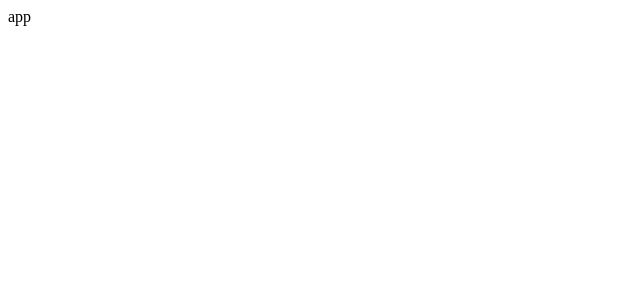
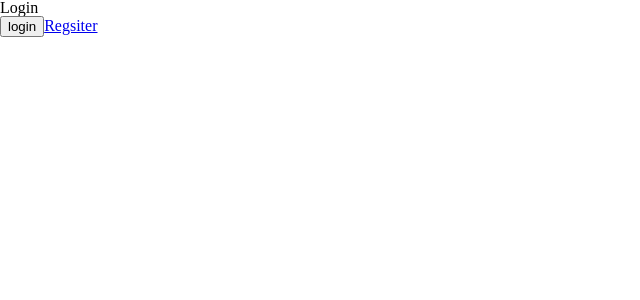
Before and after one commit to Alvaro07/instafake, a React (Create React App) app: page /login in a window 1280 px wide. Shown: the top 300 px of the page, without its empty margins (0-640 px from the left). Built offline with nearby package versions, Linux system fonts and the light colour scheme.

Commit message:
Add context to autenticate user

```diff
--- a/src/App.js
+++ b/src/App.js
@@ -1,10 +1,40 @@
-import React from 'react'
+import React, { Fragment } from 'react'
+import { GlobalStyle } from './styles/GlobalStyles'
+import Context from './Context'
+import { Router, Redirect, Location } from '@reach/router'
+
+import { Home } from './pages/Home'
+import { Login } from './pages/Login'
+import { Register } from './pages/Register'
 
 function App () {
   return (
-    <div>
-      app
-    </div>
+    <Fragment>
+      <GlobalStyle />
+      <Context.Consumer>
+        {
+          ({ isAuth }) =>
+            isAuth ? (
+              <Router>
+                <Home path='/' />
+                <Redirect noThrow from='/login' to='/' />
+              </Router>
+            ) : (
+              <Location>
+                {({ location }) => (
+                  <Router>
+                    <Login path='/login' />
+                    <Register path='/register' />
+
+                    { location.pathname !== '/register' &&
+                      <Redirect noThrow from='/*' to='/login' />
+                    }
+
+                  </Router>)}
+              </Location>)
+        }
+      </Context.Consumer>
+    </Fragment>
   )
 }
 
--- /dev/null
+++ b/src/Context.js
@@ -0,0 +1,28 @@
+import React, { createContext, useState } from 'react'
+
+export const Context = createContext()
+
+const Provider = ({ children }) => {
+  const [isAuth, setIsAuth] = useState(false)
+
+  const value = {
+    isAuth,
+    activateAuth: () => {
+      setIsAuth(true)
+    },
+    removeAuth: () => {
+      setIsAuth(false)
+    }
+  }
+
+  return (
+    <Context.Provider value={value}>
+      {children}
+    </Context.Provider>
+  )
+}
+
+export default {
+  Provider,
+  Consumer: Context.Consumer
+}
--- a/src/index.js
+++ b/src/index.js
@@ -1,5 +1,11 @@
 import React from 'react'
 import ReactDOM from 'react-dom'
 import App from './App'
+import Context from './Context'
 
-ReactDOM.render(<App />, document.getElementById('root'))
+ReactDOM.render(
+  <Context.Provider>
+    <App />
+  </Context.Provider>,
+  document.getElementById('root')
+)
--- /dev/null
+++ b/src/pages/Home.js
@@ -0,0 +1,7 @@
+import React, { Fragment } from 'react'
+
+export const Home = () => {
+  return <Fragment >
+    <h2>Home</h2>
+  </Fragment>
+}
--- /dev/null
+++ b/src/pages/Login.js
@@ -0,0 +1,13 @@
+import React, { Fragment, useContext } from 'react'
+import { Context } from '../Context'
+import { Link } from '@reach/router'
+
+export const Login = () => {
+  const { activateAuth } = useContext(Context)
+
+  return <Fragment>
+    <h2>Login</h2>
+    <button onClick={activateAuth}>login</button>
+    <Link to='/register' >Regsiter</Link>
+  </Fragment>
+}
--- /dev/null
+++ b/src/pages/Register.js
@@ -0,0 +1,9 @@
+import React, { Fragment } from 'react'
+import { Link } from '@reach/router'
+
+export const Register = () => {
+  return <Fragment>
+    <h2>Register</h2>
+    <Link to='/login' >login</Link>
+  </Fragment>
+}
--- /dev/null
+++ b/src/styles/GlobalStyles.js
@@ -0,0 +1,55 @@
+import { createGlobalStyle } from 'styled-components'
+
+export const GlobalStyle = createGlobalStyle`
+
+  *:before,
+  *:after {
+    box-sizing: border-box;
+    margin: 0;
+    padding: 0;
+  }
+
+  html, body, div, span, applet, object, iframe,
+  h1, h2, h3, h4, h5, h6, p, blockquote, pre,
+  a, abbr, acronym, address, big, cite, code,
+  del, dfn, em, img, ins, kbd, q, s, samp,
+  small, strike, strong, sub, sup, tt, var,
+  b, u, i, center,
+  dl, dt, dd, ol, ul, li,
+  fieldset, form, label, legend,
+  table, caption, tbody, tfoot, thead, tr, th, td,
+  article, aside, canvas, details, embed,
+  figure, figcaption, footer, header, hgroup,
+  menu, nav, output, ruby, section, summary,
+  time, mark, audio, video {
+    margin: 0;
+    padding: 0;
+    border: 0;
+    font-size: 100%;
+    font: inherit;
+    vertical-align: baseline;
+  }
+
+  article, aside, details, figcaption, figure,
+  footer, header, hgroup, menu, nav, section {
+    display: block;
+  }
+  body {
+    line-height: 1;
+  }
+  ol, ul {
+    list-style: none;
+  }
+  blockquote, q {
+    quotes: none;
+  }
+  blockquote:before, blockquote:after,
+  q:before, q:after {
+    content: '';
+    content: none;
+  }
+  table {
+    border-collapse: collapse;
+    border-spacing: 0;
+  }
+`
```
